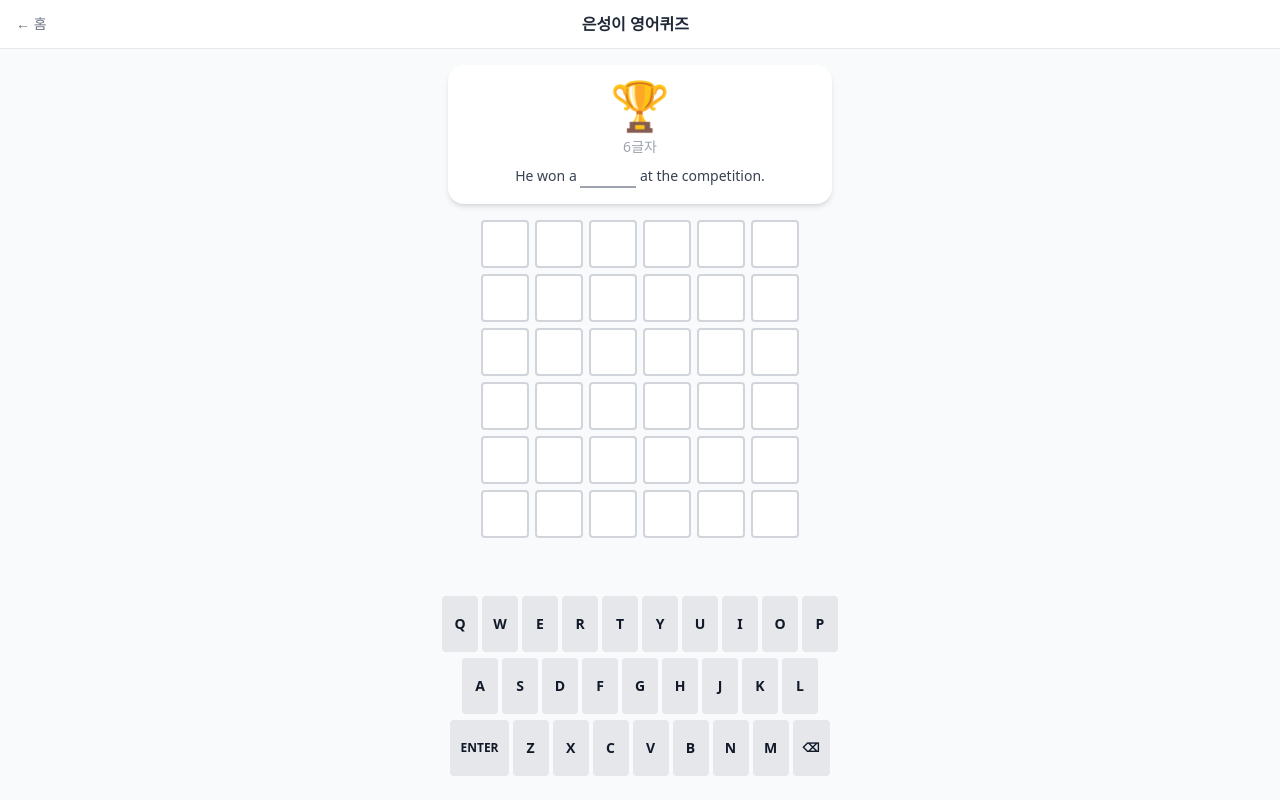
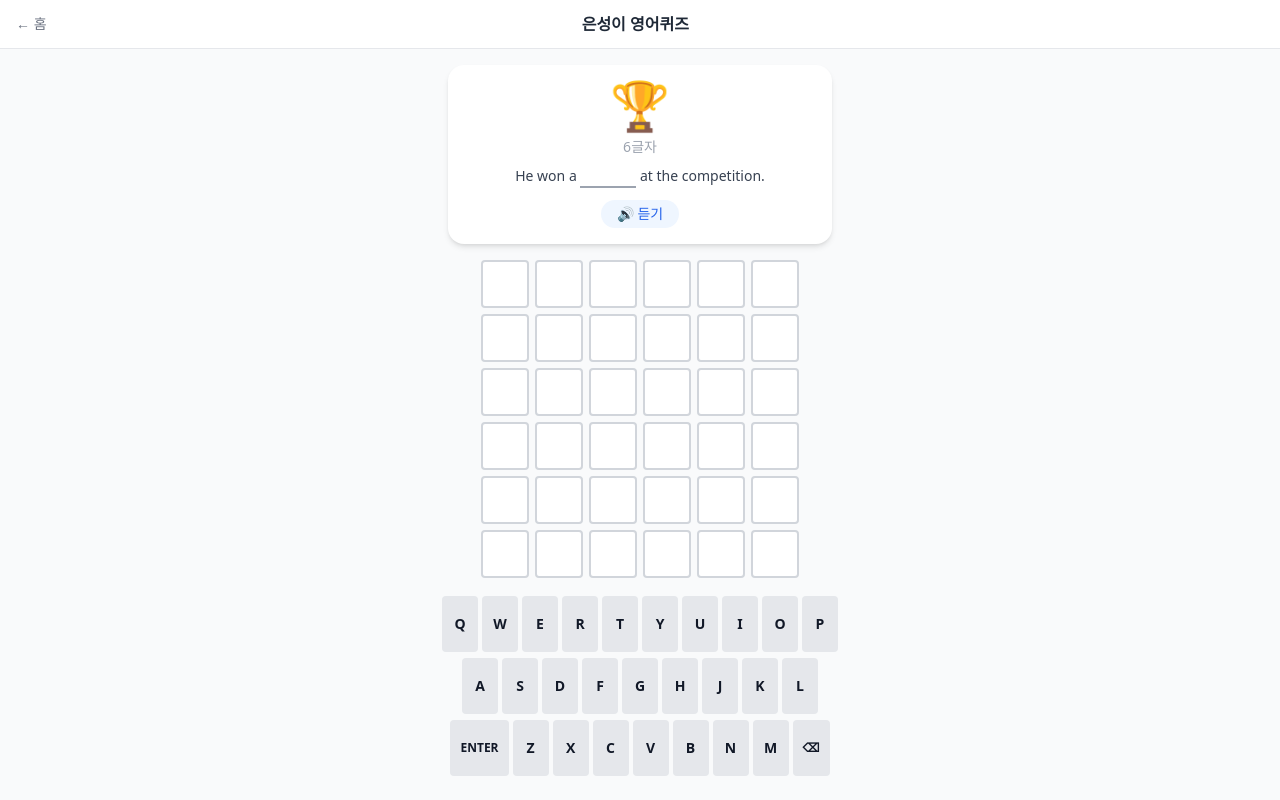
Before and after one commit to riedle03/eunseong-english-quiz, a React (Vite) app: page / in a window 1280 px wide. Both pictures are taken after a click on the button "시작하기 →". Built offline with nearby package versions, Linux system fonts and the light colour scheme.

Commit message:
feat: add audio playback button to HintBox

```diff
--- a/src/components/HintBox.tsx
+++ b/src/components/HintBox.tsx
@@ -7,6 +7,11 @@ interface Props {
 
 export function HintBox({ wordEntry, revealed }: Props) {
   const parts = wordEntry.sentence.split('___')
+
+  function playAudio() {
+    new Audio(`/audio/${wordEntry.word.toLowerCase()}.mp3`).play().catch(() => {})
+  }
+
   return (
     <div className="bg-white rounded-2xl shadow-md p-4 text-center w-full max-w-sm mx-auto">
       <div className="text-5xl mb-2">{wordEntry.emoji}</div>
@@ -20,8 +25,18 @@ export function HintBox({ wordEntry, revealed }: Props) {
         )}
         {parts[1]}
       </p>
+      <button
+        onClick={playAudio}
+        className="mt-3 px-4 py-1 text-sm bg-blue-50 hover:bg-blue-100 text-blue-600 rounded-full transition-colors"
+        title="발음 듣기"
+      >
+        🔊 듣기
+      </button>
       {revealed && (
-        <p className="mt-2 text-base font-semibold text-gray-800">{wordEntry.korean}</p>
+        <>
+          <p className="mt-2 text-xs text-gray-500 italic">{wordEntry.sentenceKorean}</p>
+          <p className="mt-1 text-base font-semibold text-gray-800">{wordEntry.korean}</p>
+        </>
       )}
     </div>
   )
```
